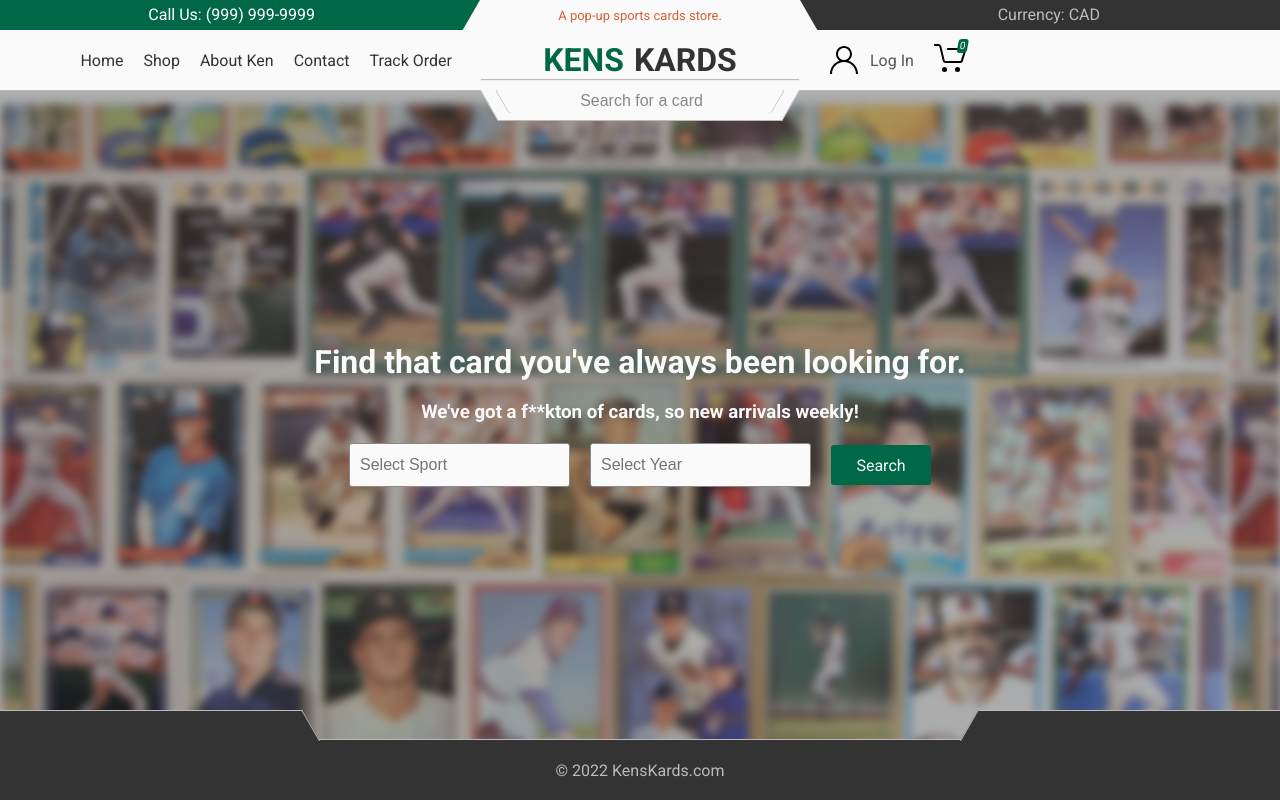
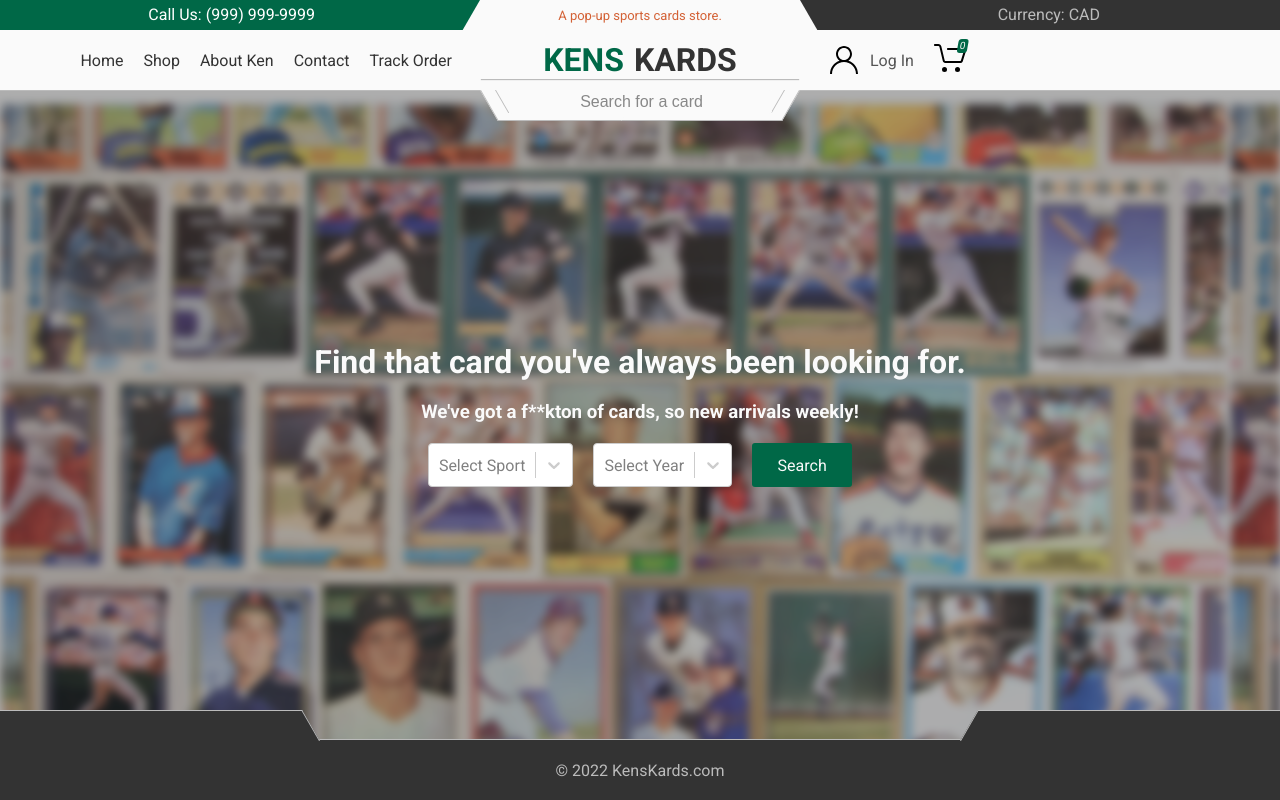
Before and after one commit to ChrisGivelas/kens-kards, a React (Create React App) app: page / in a window 1280 px wide. Built offline with nearby package versions, Linux system fonts and the light colour scheme.

Commit message:
Add react-select + integrate on landing search

```diff
--- a/package.json
+++ b/package.json
@@ -12,6 +12,7 @@
         "react-dom": "^17.0.2",
         "react-router-dom": "^5.3.0",
         "react-scripts": "4.0.1",
+        "react-select": "^5.2.0",
         "react-toastify": "^8.0.3",
         "sass": "^1.43.2",
         "web-vitals": "^1.1.2"
--- a/src/assets/scss/Header.scss
+++ b/src/assets/scss/Header.scss
@@ -235,14 +235,10 @@
 
             .left-edge {
                 left: 15px;
-                border-bottom-left-radius: $theme-border-radius;
-                border-top-left-radius: $theme-border-radius;
             }
 
             .right-edge {
                 right: 15px;
-                border-bottom-right-radius: $theme-border-radius;
-                border-top-right-radius: $theme-border-radius;
             }
 
             input {
--- a/src/assets/scss/Landing.scss
+++ b/src/assets/scss/Landing.scss
@@ -34,11 +34,10 @@
             .search-container {
                 margin: 0px 10px 0px 10px;
                 input {
-                    @include lg-input;
-
                     &[type="submit"] {
                         padding-left: 0px;
                         color: $theme-color-3;
+                        @include lg-input;
                     }
                 }
             }
--- a/src/assets/scss/_mixins.scss
+++ b/src/assets/scss/_mixins.scss
@@ -38,10 +38,14 @@
     align-items: center;
 }
 
+@mixin xl-input {
+    height: $theme-xl-input-height !important;
+    min-width: $theme-xl-input-width !important;
+}
+
 @mixin lg-input {
     height: $theme-lg-input-height !important;
     min-width: $theme-lg-input-width !important;
-    padding-left: 10px;
 }
 
 @mixin md-input {
--- a/src/assets/scss/_variables.scss
+++ b/src/assets/scss/_variables.scss
@@ -25,10 +25,12 @@ $theme-dark-dark-grey: #222;
 
 $theme-border-radius: 3px;
 
-$theme-lg-input-height: 40px;
-$theme-md-input-height: 30px;
-$theme-sm-input-height: 20px;
+$theme-xl-input-height: 66px;
+$theme-lg-input-height: 44px;
+$theme-md-input-height: 33px;
+$theme-sm-input-height: 22px;
 
+$theme-xl-input-width: 120px;
 $theme-lg-input-width: 100px;
 $theme-md-input-width: 80px;
 $theme-sm-input-width: 60px;
--- a/src/assets/scss/index.scss
+++ b/src/assets/scss/index.scss
@@ -48,8 +48,6 @@ body {
 
     input,
     select {
-        @include md-input;
-
         outline: none !important;
         background-color: $theme-color-3;
         border: 1px solid $theme-med-grey;
@@ -69,6 +67,7 @@ body {
 
         &:hover {
             background-color: $theme-color-5;
+        }
     }
 }
 
@@ -92,10 +91,33 @@ body {
 .rc-slider-handle-click-focused {
     border-color: lighten($color: $theme-color-1, $amount: 10%) !important;
 }
+
+.react-select {
+    input {
+        height: 30px;
+    }
+    * {
+        transition: all 0s !important;
     }
 
-code {
-    font-family: source-code-pro, Menlo, Monaco, Consolas, "Courier New", monospace;
+    &__option {
+        color: $theme-color-2 !important;
+        &--is-selected {
+            background-color: $theme-color-1 !important;
+            color: $theme-color-3 !important;
+        }
+
+        &--is-focused:not(&--is-selected) {
+            background-color: $theme-color-4 !important;
+        }
+    }
+
+    &__control {
+        &--is-focused {
+            border-color: $theme-color-1 !important;
+            box-shadow: 0 0 0 1px $theme-color-1 !important;
+        }
+    }
 }
 
 @import "./App.scss";
--- a/src/components/App.jsx
+++ b/src/components/App.jsx
@@ -8,7 +8,13 @@ import "rc-slider/assets/index.css";
 import "react-toastify/dist/ReactToastify.css";
 import { ToastContainer, toast } from "react-toastify";
 import _ from "lodash";
-import { getCardTitleString } from "./shop/utils";
+import {
+    DEFAULT_LOWER_YEAR_RANGE,
+    DEFAULT_SPORT_OPTIONS,
+    DEFAULT_UPPER_YEAR_RANGE,
+    DEFAULT_YEAR_RANGE,
+    getCardTitleString,
+} from "./shop/utils";
 import { Switch, Route } from "react-router-dom";
 import Checkout from "./Checkout";
 
@@ -87,7 +93,16 @@ function App() {
                     />
                 </Route>
                 <Route path="/">
-                    <Landing />
+                    <Landing
+                        sportOptions={DEFAULT_SPORT_OPTIONS.map((sport) => ({
+                            value: sport,
+                            label: sport,
+                        }))}
+                        yearOptions={Array.from(
+                            new Array(DEFAULT_UPPER_YEAR_RANGE - DEFAULT_LOWER_YEAR_RANGE),
+                            (x, i) => DEFAULT_LOWER_YEAR_RANGE + i
+                        ).map((year) => ({ value: year, label: year }))}
+                    />
                 </Route>
             </Switch>
             <Footer />
--- a/src/components/Landing.jsx
+++ b/src/components/Landing.jsx
@@ -1,7 +1,11 @@
-import React from "react";
+import React, { useState } from "react";
 import { NavLink } from "react-router-dom";
+import Select from "react-select";
 
-const Landing = () => {
+const Landing = ({ sportOptions, yearOptions }) => {
+    const [sport, setSport] = useState(null);
+    const [year, setYear] = useState(null);
+
     return (
         <div className="landing">
             <div className="landing-search-container">
@@ -10,10 +14,22 @@ const Landing = () => {
                 <h3>We've got a f**kton of cards, so new arrivals weekly!</h3>
                 <form className="landing-search">
                     <div className="search-container">
-                        <input type="text" placeholder="Select Sport" />
+                        <Select
+                            onChange={setSport}
+                            options={sportOptions}
+                            placeholder="Select Sport"
+                            className="react-select"
+                            classNamePrefix="react-select"
+                        />
                     </div>
                     <div className="search-container">
-                        <input type="text" placeholder="Select Year" />
+                        <Select
+                            onChange={setYear}
+                            options={yearOptions}
+                            placeholder="Select Year"
+                            className="react-select"
+                            classNamePrefix="react-select"
+                        />
                     </div>
                     {/* Not sure if we need these fitlers yet
                      <div className="search-container">
--- a/src/components/shop/utils.js
+++ b/src/components/shop/utils.js
@@ -1,4 +1,9 @@
 import testCardsInfo from "../../sandbox/testCards";
+
+const isYearRange = (year) => year.split("-").length > 1;
+const getYearRange = (years) => years.split("-");
+const getLowerYear = (years) => years.split("-")[0];
+const getUpperYear = (years) => years.split("-")[1];
 
 export const PAGINATION_SIZES = [10, 20, 50, 100];
 export const SORT_TYPES = [
@@ -9,15 +14,10 @@ export const SORT_TYPES = [
     { value: "YEAR ASC", label: "Year - Lowest to Highest" },
     { value: "YEAR DESC", label: "Year - Highest to Lowest" },
 ];
-export const defaultPriceRange = [0, 1000];
-export const defaultUpperPriceRange = 10000;
+export const DEFAULT_PRICE_RANGE = [0, 1000];
+export const MAX_SELECTABLE_PRICE_RANGE = 10000;
 
-const isYearRange = (year) => year.split("-").length > 1;
-const getYearRange = (years) => years.split("-");
-const getLowerYear = (years) => years.split("-")[0];
-const getUpperYear = (years) => years.split("-")[1];
-
-export const defaultYearOptions = testCardsInfo.reduce((agg, card) => {
+export const DEFAULT_YEAR_OPTIONS = testCardsInfo.reduce((agg, card) => {
     if (isYearRange(card.year)) {
         let [year1, year2] = getYearRange(card.year);
         agg.push(year1);
@@ -29,9 +29,11 @@ export const defaultYearOptions = testCardsInfo.reduce((agg, card) => {
     }
 }, []);
 
-export const defaultLowerYearRange = Math.floor(Math.min(...defaultYearOptions) / 10) * 10;
-export const defaultUpperYearRange = Math.ceil(Math.max(...defaultYearOptions) / 10) * 10;
-export const defaultYearRange = [defaultLowerYearRange, defaultUpperYearRange];
+export const DEFAULT_LOWER_YEAR_RANGE = Math.floor(Math.min(...DEFAULT_YEAR_OPTIONS) / 10) * 10;
+export const DEFAULT_UPPER_YEAR_RANGE = Math.ceil(Math.max(...DEFAULT_YEAR_OPTIONS) / 10) * 10;
+export const DEFAULT_YEAR_RANGE = [DEFAULT_LOWER_YEAR_RANGE, DEFAULT_UPPER_YEAR_RANGE];
+
+export const DEFAULT_SPORT_OPTIONS = ["Baseball", "Basketball", "Hockey"];
 
 export const generateCardSorter = (sort) => {
     let [sortType, sortDirection] = sort.split(" ");
@@ -132,7 +134,8 @@ export const generateCardFilters = (sportFilter, priceRangeFilter, yearFilter) =
 
         let price =
             card.price >= priceRangeFilter[0] &&
-            (priceRangeFilter[1] === defaultUpperPriceRange || card.price <= priceRangeFilter[1]);
+            (priceRangeFilter[1] === MAX_SELECTABLE_PRICE_RANGE ||
+                card.price <= priceRangeFilter[1]);
 
         var year;
 
```
Also changed, not shown: src/components/shop/Shop.jsx (+20 -20 lines), 1 other file (tests, documents, lock files or other folders). Lines whose indentation alone changed are shown as unchanged.
